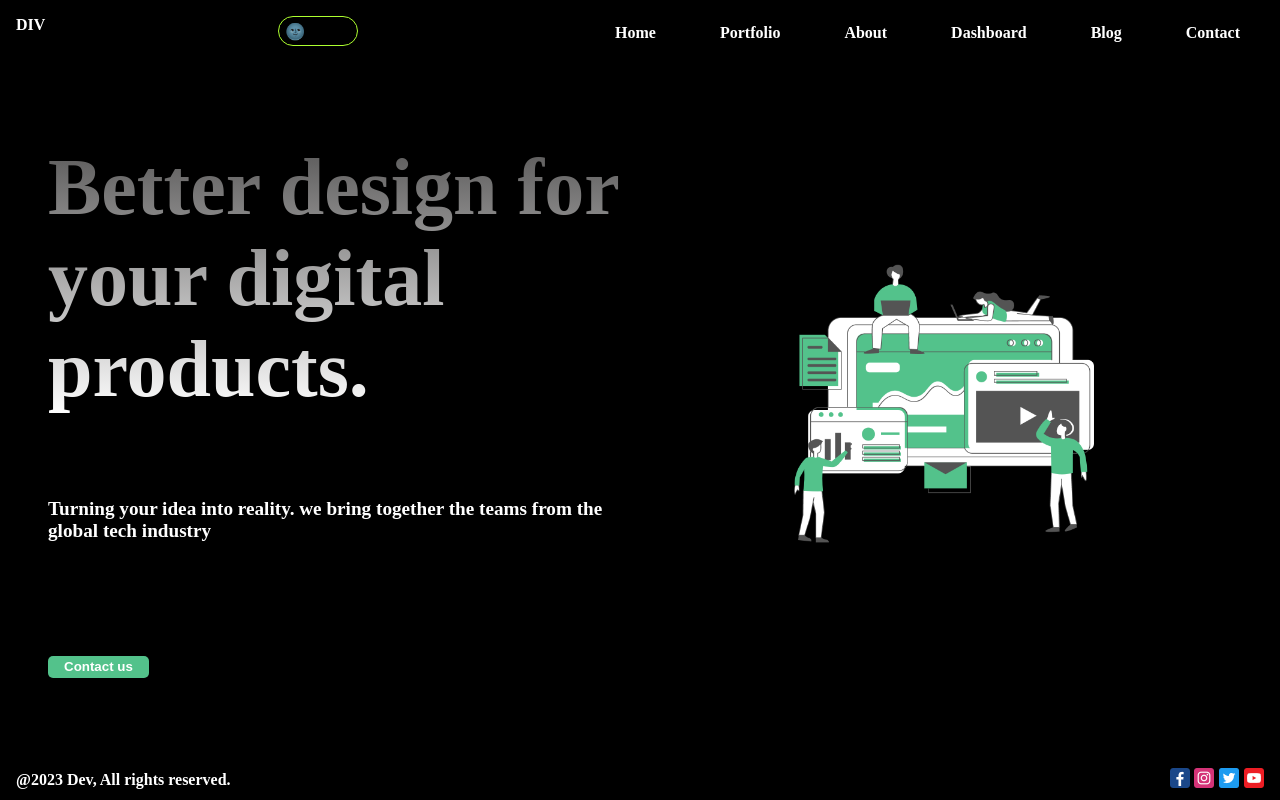
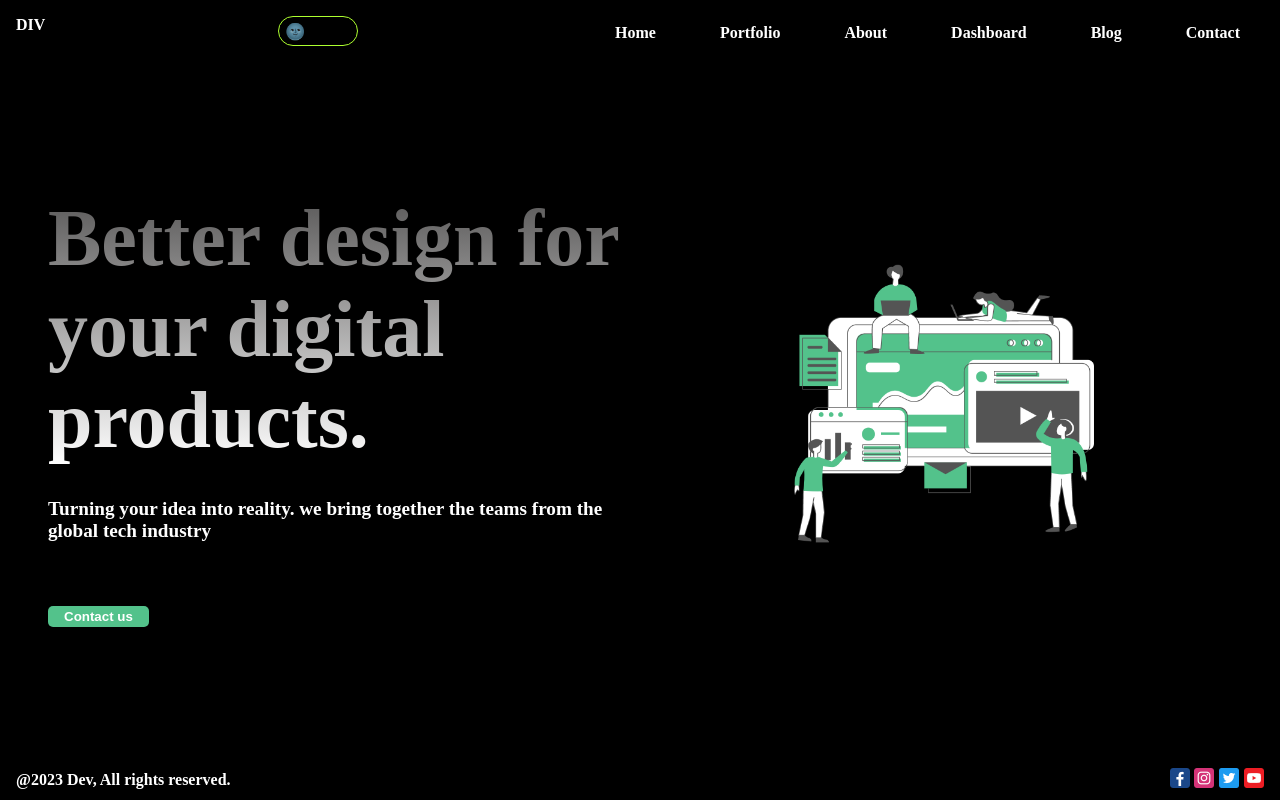
Before and after one commit to eidsid/blog, a Next.js app: page / in a window 1280 px wide. Built offline with nearby package versions, Linux system fonts and the light colour scheme; no server answers.

Commit message:
edit the style

```diff
--- a/src/app/page.js
+++ b/src/app/page.js
@@ -4,7 +4,7 @@ import "./styles/page.scss";
 import Button from "./components/button/Button";
 export default function Home() {
   return (
-    <main className="container">
+    <main className="container home">
       <div className="left">
         <h1>Better design for your digital products.</h1>
         <p>
@@ -20,7 +20,7 @@ export default function Home() {
           src={heroImage}
           width={300}
           height={300}
-          alt="heroimage"
+          alt="hero image"
         />
       </div>
     </main>
--- a/src/app/styles/page.scss
+++ b/src/app/styles/page.scss
@@ -1,6 +1,6 @@
 @import "./globalsVarabiles.scss";
-.container {
-  @include flex(row, space-between, "", "");
+.home {
+  @include flex(row, space-between, center, "");
   padding: 1rem 2rem;
   margin: 0 auto;
   > * {
```
